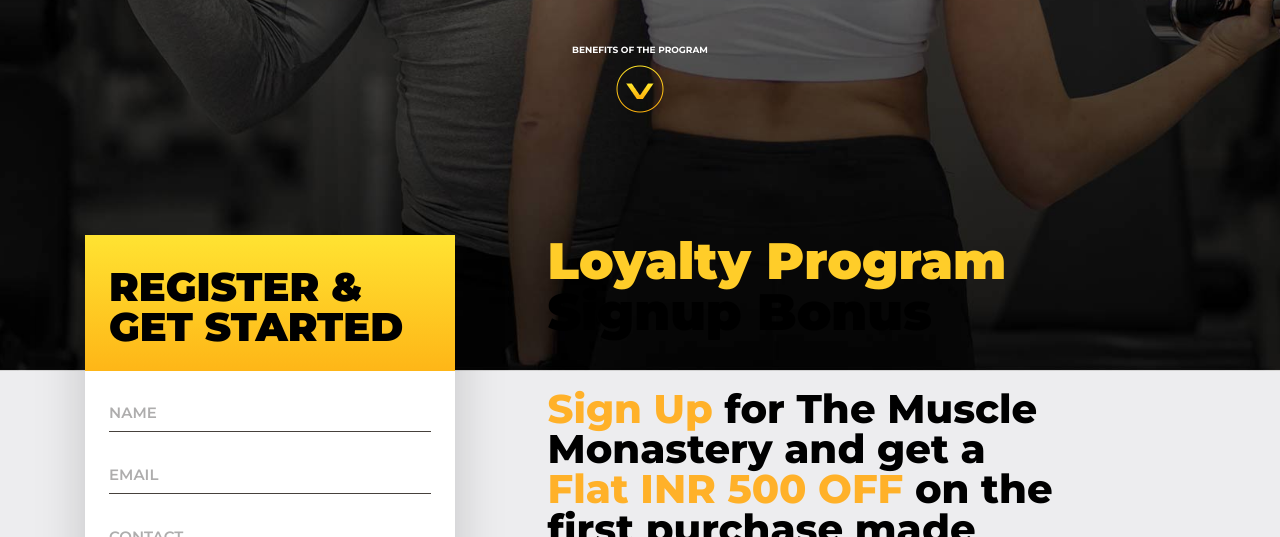
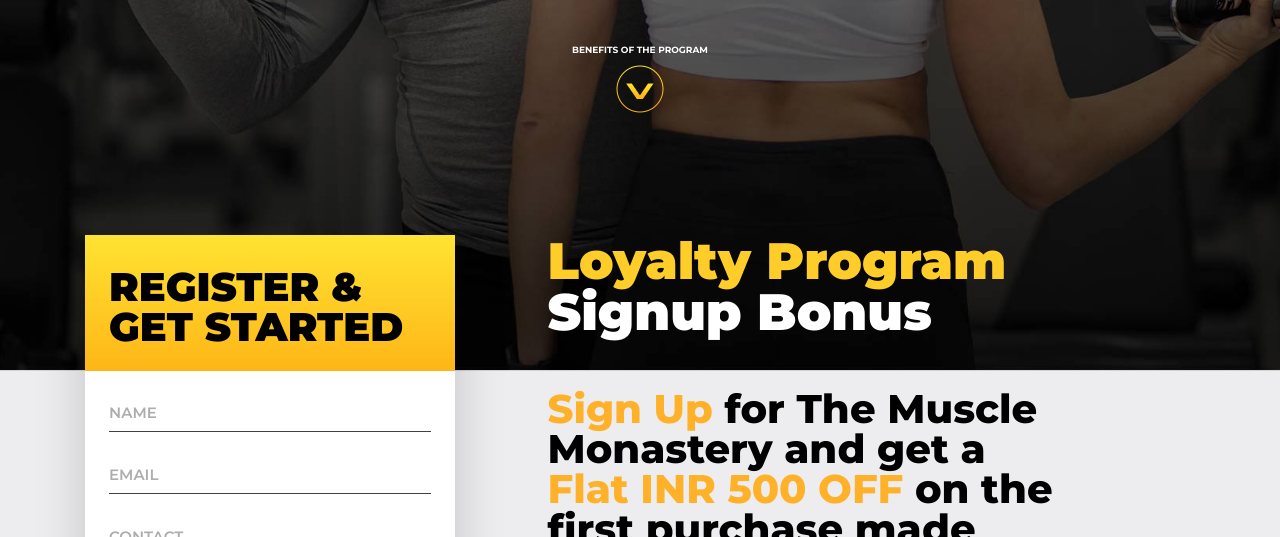
Before and after one commit to rahuldev39/muscle-monk, a plain HTML site: page index.html in a window 1280 px wide. Shown: the part 565-1102 px from the top of the page. Drawn offline with Linux system fonts and the light colour scheme.

Commit message:
responsive update

```diff
--- a/css/responsive.css
+++ b/css/responsive.css
@@ -47,7 +47,12 @@
             font-size: 14px;
         }
 }
-
+@media(min-width:768px)
+{
+    .text-md-white{
+        color: white;
+    }
+}
 @media(max-width:768px){
     .container, .container-md, .container-sm {
         max-width: 768px;
```
